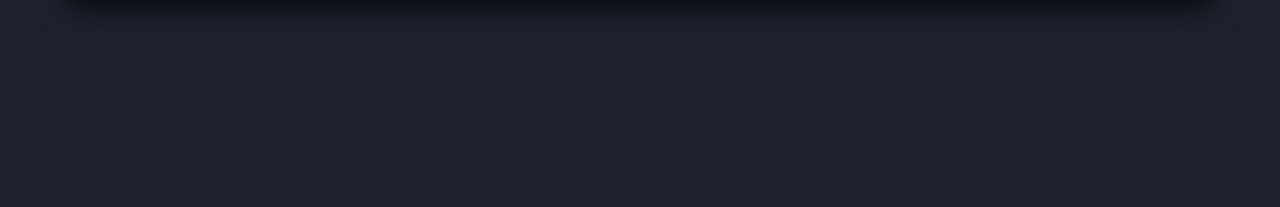
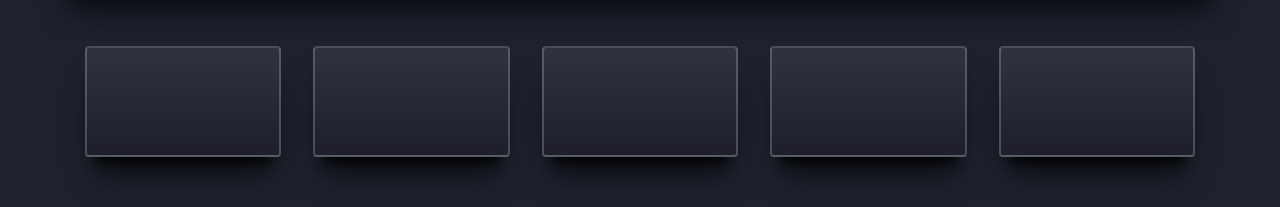
Before and after one commit to Jmains/bisney-minus, a Next.js app: page / in a window 1280 px wide. Shown: the part 506-713 px from the top of the page. Built offline with nearby package versions, Linux system fonts and the light colour scheme.

Commit message:
studios section v1

```diff
--- /dev/null
+++ b/components/studios/Studios.jsx
@@ -0,0 +1,13 @@
+import s from "./Studios.module.css";
+
+export default function Studios() {
+  return (
+    <div className={s.studios__container}>
+      <div className={s.studios__link}>{/* Bisney */}</div>
+      <div className={s.studios__link}>{/* Bixar */}</div>
+      <div className={s.studios__link}>{/* Barvel */}</div>
+      <div className={s.studios__link}>{/* Bar Wars */}</div>
+      <div className={s.studios__link}>{/* Bashional Beographic */}</div>
+    </div>
+  );
+}
--- /dev/null
+++ b/components/studios/Studios.module.css
@@ -0,0 +1,30 @@
+.studios__container {
+  display: flex;
+  align-items: center;
+  justify-content: center;
+  max-width: 100%;
+  height: 100%;
+  margin-top: 3rem;
+}
+
+.studios__link {
+  aspect-ratio: 16/9;
+  flex: 1 1 0;
+  width: 10px;
+  max-height: 150px;
+  min-height: 10px;
+  padding: 3rem 3rem;
+  margin: 0rem 1rem;
+  border-radius: 4px;
+  background: linear-gradient(rgb(48, 50, 62), rgb(30, 31, 42));
+  border: 2px solid rgba(255, 255, 255, 0.2);
+  box-shadow: rgb(0 0 0 / 69%) 0px 26px 30px -10px, rgb(0 0 0 / 73%) 0px 16px 10px -10px;
+  transform: scale(1);
+  transition: all 300ms ease-in;
+}
+
+.studios__link:hover {
+  cursor: pointer;
+  transform: scale(1.1);
+  border: 2px solid rgba(255, 255, 255, 0.9);
+}
--- a/pages/index.js
+++ b/pages/index.js
@@ -2,6 +2,7 @@ import Head from "next/head";
 
 import Navbar from "../components/navbar/Navbar";
 import Carousel from "../components/carousel/Carousel";
+import Studios from "../components/studios/Studios";
 
 export default function Home() {
   return (
@@ -11,6 +12,9 @@ export default function Home() {
         <section id="slider">
           <Carousel />
         </section>
+        <section id="studios">
+          <Studios />
+        </section>
         <section id="recommended"></section>
         <section id="new"></section>
         <section id="continueWatching"></section>
```
